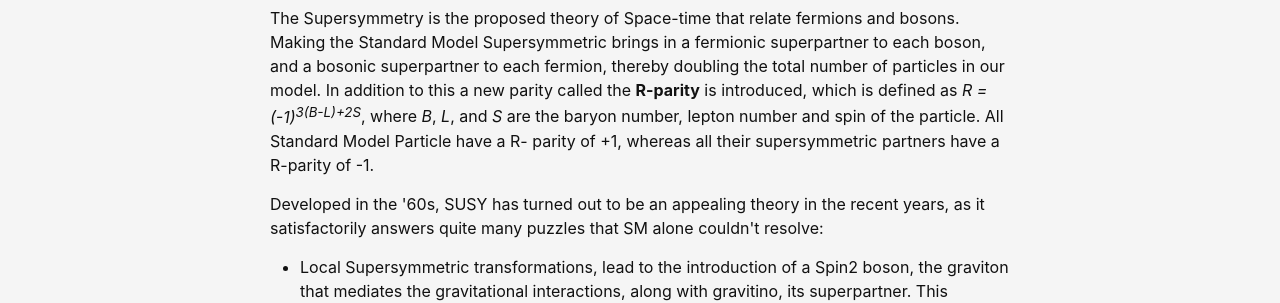
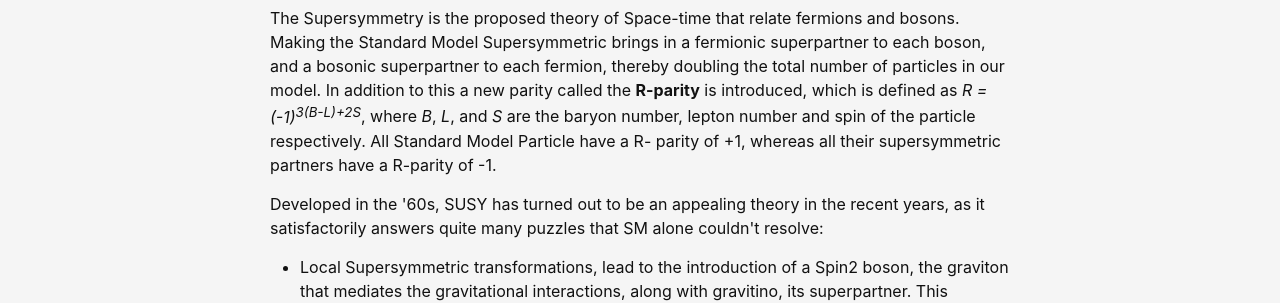
Before and after one commit to snigdhochakraborty/snigdhochakraborty.github.io, a Jekyll site: the page built from _posts/2021-05-05-RPV.md, in a window 1280 px wide. Shown: the part 1019-1322 px from the top of the page. Built offline with Jekyll 4.4.1, drawn with Linux system fonts in a browser that asks for light colours.

Commit message:
Update 2021-05-05-RPV.md

```diff
--- a/_posts/2021-05-05-RPV.md
+++ b/_posts/2021-05-05-RPV.md
@@ -11,7 +11,7 @@ As I discussed in one of my past blog post [<b>The Standard Model and Beyond</b>
 <p>Although the SM has been tested to excellent levels of precision and no experimental observation has invalidated its predictions. However, it fails to answer a lot about the universe around us at its fundamental level both experimentally, as well as theoretically. How can the gravitational interaction be included in the theory? What is the source of the charge-parity violation leading to the matter vs antimatter asymmetry in the Universe? What is the origin and composition of the dark matter in the Universe? What is the origin of the particle quantum numbers? How do neutrinos acquire mass? Is there a group framework to unify all interactions at some grand unified scale? These questions are what leads us to the topic of discussion, The Theory of Supersymmetry. Many theories have been developed to resolve the shortcomings of the Standard Model. Out of many, Supersymmetry (SUSY) is one of the most compelling.</p>
 
 <h2>Supersymmetry</h2>
- <p> The Supersymmetry is the proposed theory of Space-time that relate fermions and bosons. Making the Standard Model Supersymmetric brings in a fermionic superpartner to each boson, and a bosonic superpartner to each fermion, thereby doubling the total number of particles in our model. In addition to this a new parity called the <b>R-parity</b> is introduced, which is defined as <i>R = (-1)<sup>3(B-L)+2S</sup></i>, where <i>B</i>, <i>L</i>, and <i>S</i> are the baryon number, lepton number and spin of the particle. All Standard Model Particle have a R- parity of +1, whereas all their supersymmetric partners have a R-parity of -1.</p>
+ <p> The Supersymmetry is the proposed theory of Space-time that relate fermions and bosons. Making the Standard Model Supersymmetric brings in a fermionic superpartner to each boson, and a bosonic superpartner to each fermion, thereby doubling the total number of particles in our model. In addition to this a new parity called the <b>R-parity</b> is introduced, which is defined as <i>R = (-1)<sup>3(B-L)+2S</sup></i>, where <i>B</i>, <i>L</i>, and <i>S</i> are the baryon number, lepton number and spin of the particle respectively. All Standard Model Particle have a R- parity of +1, whereas all their supersymmetric partners have a R-parity of -1.</p>
  <p>Developed in the '60s, SUSY has turned out to be an appealing theory in the recent years, as it satisfactorily answers quite many puzzles that SM alone couldn't resolve:
 <ul>
 <li>Local Supersymmetric transformations, lead to the introduction of a Spin2 boson, the graviton that mediates the gravitational interactions, along with gravitino, its superpartner. This incorporates General Relativity as a gauge field</li>
```
